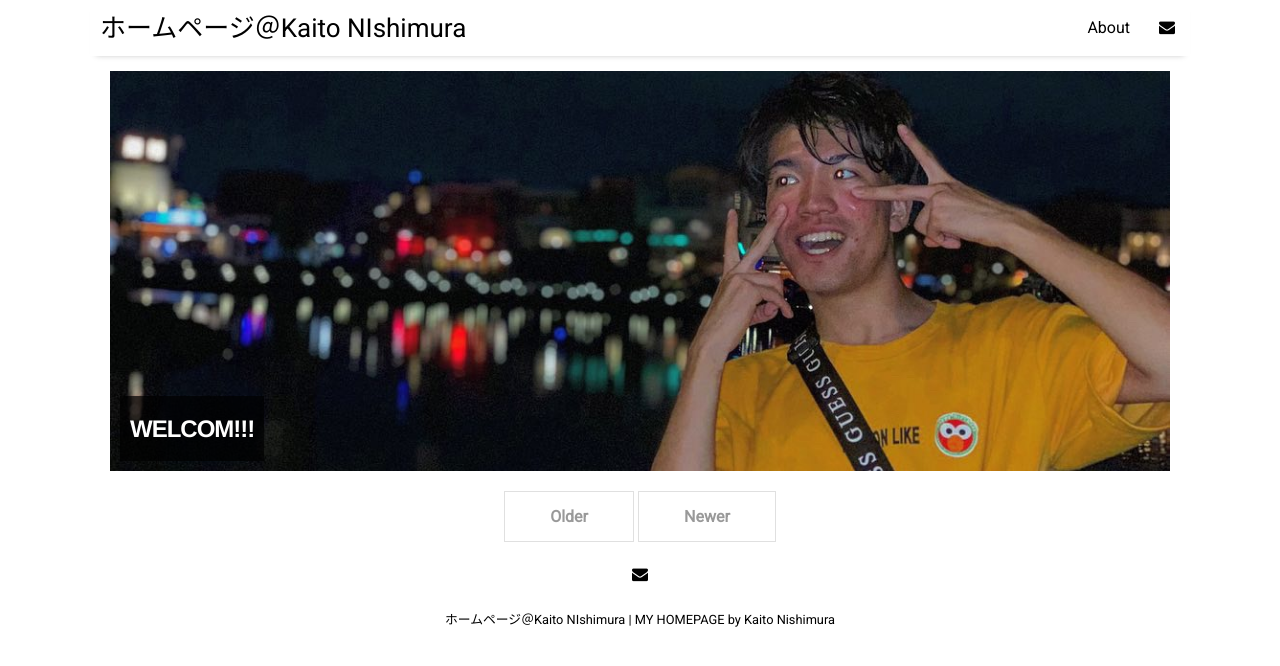
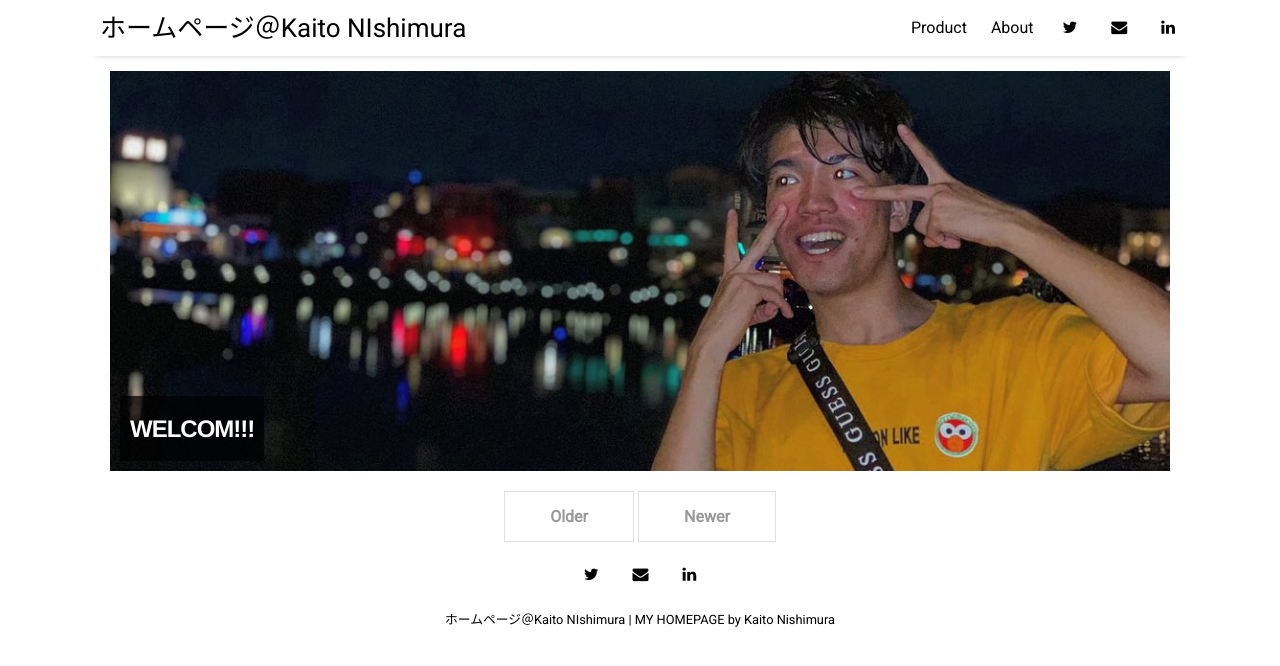
Before and after one commit to kaitonishimura/kaitonishimura.github.io, a Jekyll site: the page built from index.html, in a window 1280 px wide. Shown: the top 666 px of the page. Built offline with Jekyll 4.4.1, drawn with Linux system fonts in a browser that asks for light colours; nearby versions of some CDN libraries; the list of posts is cut into pages by our own code.

Commit message:
Update settings.yml

```diff
--- a/_data/settings.yml
+++ b/_data/settings.yml
@@ -10,17 +10,17 @@ menu:
 #- {name: 'Interesting Facts', folder: 'pages', file: 'facts.html'}
 #- {name: 'Learning Resources', folder: 'pages', file: 'resources.html'}
 #- {name: 'Sample Posts', folder: 'pages', file: 'sample-posts.html'}
-#- {name: 'Documentation', folder: 'pages', file: 'documentation.html'}
+- {name: 'Product', folder: 'pages', file: 'documentation.html'}
 - {name: 'About', folder: 'pages', file: 'about.html'}
 #- {name: 'Contact', folder: 'pages', file: 'contact.html'}
 
 # Available social icons are powered by Font Awesome, so you can use any icon that they offer
 social:
-#- {icon: 'twitter', link: 'https://twitter.com/paululele'}
+- {icon: 'twitter', link: 'https://twitter.com/kaito_4__four'}
 #- {icon: 'facebook', link: 'https://www.facebook.com/Le.Paul.94'}
 #- {icon: 'instagram', link: 'https://instagram.com/paululele'}
 - {icon: 'envelope', link: 'mailto:kaitosocceradidas97@gmail.com'}
-#- {icon: 'rss-square', link: 'feed.xml'}
+- {icon: 'linkedin', link: 'linkedin.com/in/海都-西村-bbb391195'}
 # - {icon: 'rss-square', link: 'rss-feed.xml'}
 
 # Customize site text
```
